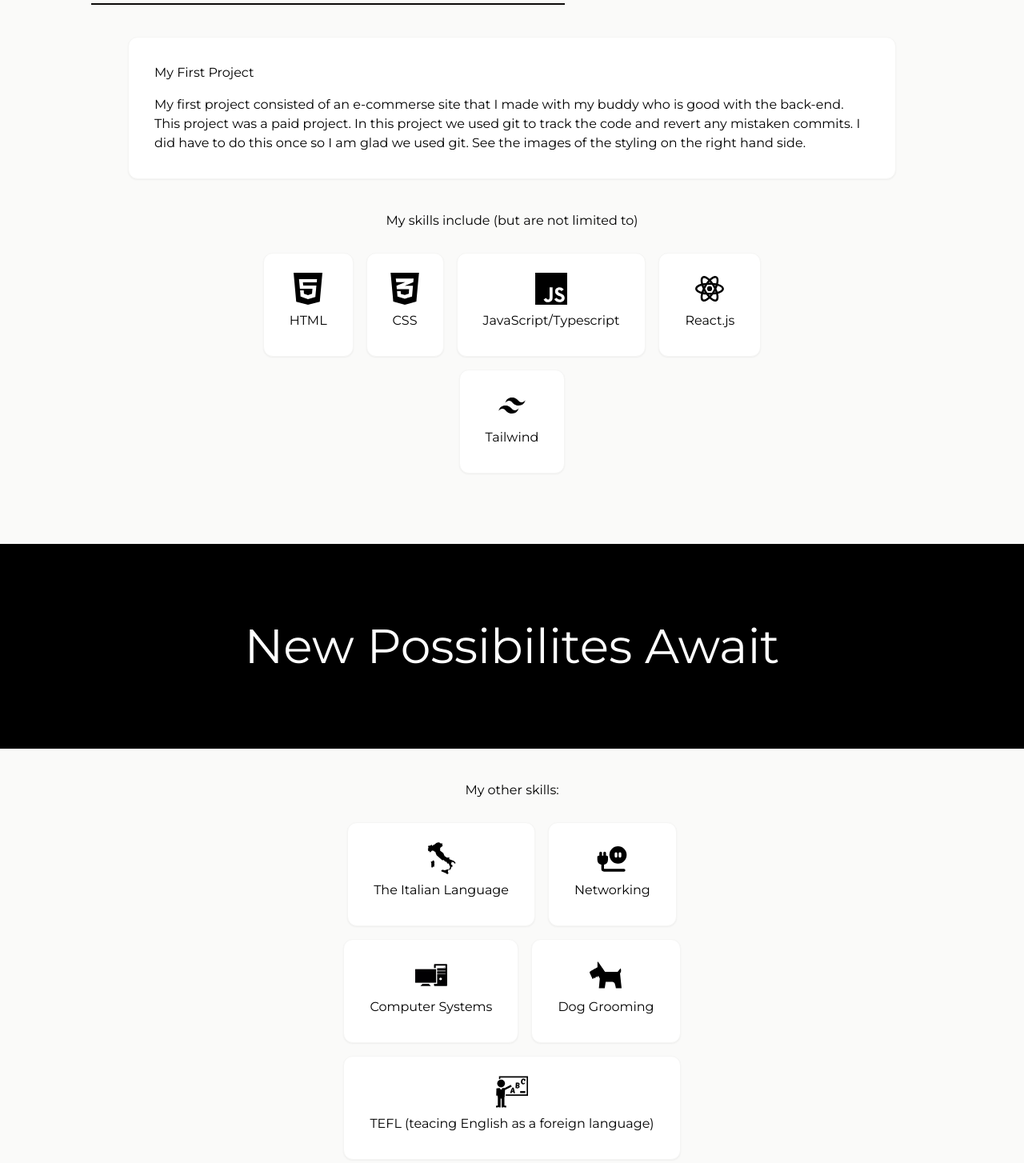
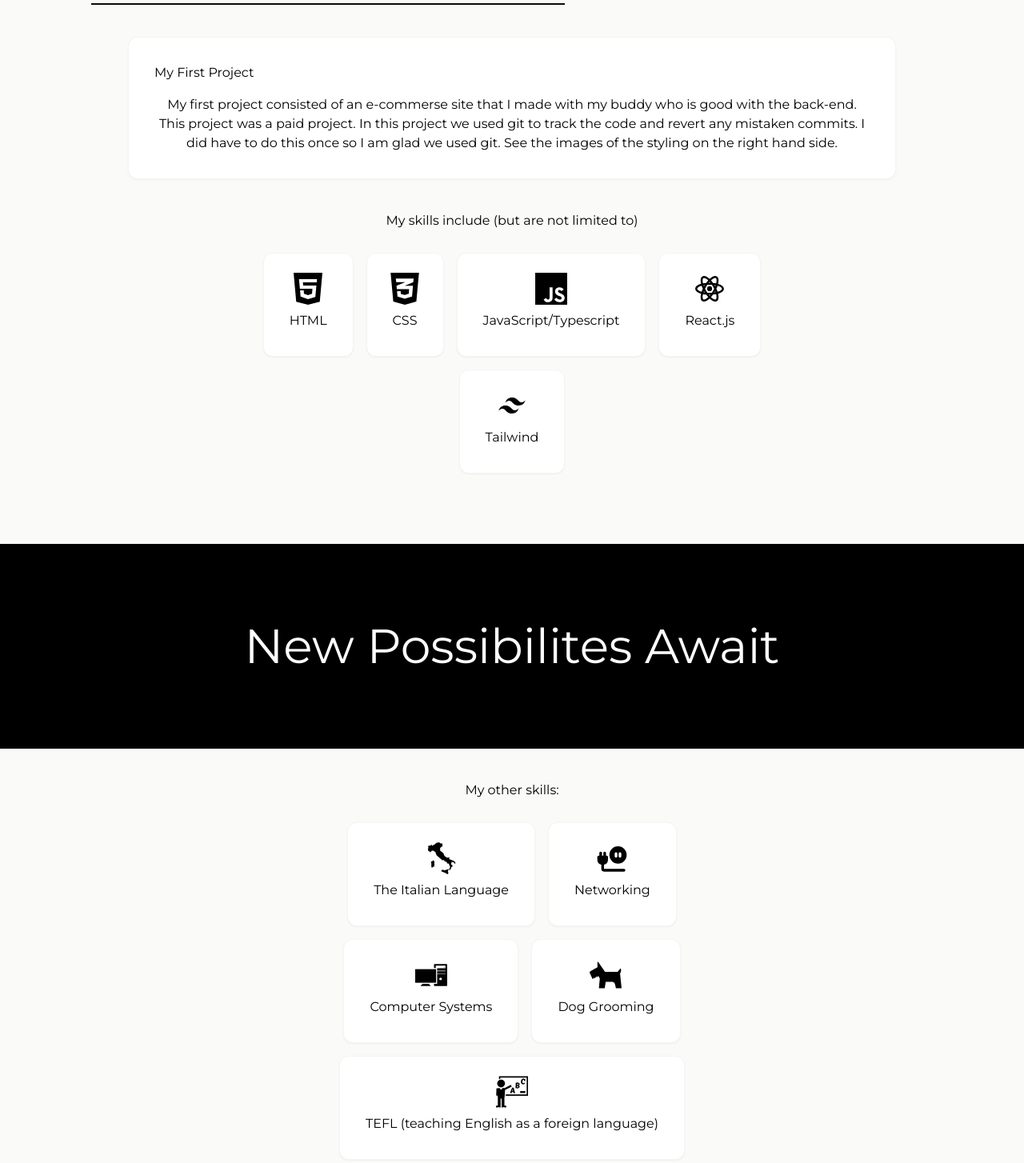
Before and after one commit to Robertvson/Robertvson.github.io, a Next.js app: page / in a window 1280 px wide. Shown: the part 56-1510 px from the top of the page at 80% size. Built offline with nearby package versions, Linux system fonts and the light colour scheme.

Commit message:
Centering

```diff
--- a/src/app/components/extraskills.tsx
+++ b/src/app/components/extraskills.tsx
@@ -6,7 +6,7 @@ const extraskillsdis = [
     {name: 'Networking', icon: '/icons/plug.svg'},
     {name: 'Computer Systems', icon: '/icons/system.svg'},
     {name: 'Dog Grooming', icon:'/icons/dog.svg'},
-    {name: 'TEFL (teacing English as a foreign language)', icon: '/icons/teach.svg'}
+    {name: 'TEFL (teaching English as a foreign language)', icon: '/icons/teach.svg'}
  ]
 
 
@@ -22,7 +22,7 @@ return(
                     className=" mx-2 my-2 bg-white p-6 rounded-xl shadow-sm border border-stone-100 hover:shadow-md transition-shadow"
                 >
                     <img alt= '' className='h-10 w-10 mx-auto' src={item.icon}/>
-                    <p className='text-black p-2'>{item.name}</p>
+                    <p className='text-black p-2 text-center'>{item.name}</p>
                 </motion.div>
             ))}
         </div>
--- a/src/app/components/table.tsx
+++ b/src/app/components/table.tsx
@@ -14,8 +14,8 @@ export default function Table() {
                     key={index}
                     className="flex flex-wrap bg-white p-6 rounded-xl shadow-sm border border-stone-100 hover:shadow-md transition-shadow"
                 >
-                    <h1 className='text-black p-2'>{item.header}</h1>
-                    <p className="text-black p-2">{item.para}</p>
+                    <h1 className='text-black p-2 text-center'>{item.header}</h1>
+                    <p className="text-black p-2 text-center">{item.para}</p>
                 </motion.div>
             ))}
         </div>
--- a/src/app/components/techstack.tsx
+++ b/src/app/components/techstack.tsx
@@ -23,7 +23,7 @@ return(
                     className="mx-2 my-2 bg-white p-6 rounded-xl shadow-sm border border-stone-100 hover:shadow-md transition-shadow"
                 >
                     <img alt='' className='h-10 w-10 mx-auto' src={item.icon}/>
-                    <p className='text-black p-2'>{item.name}</p>
+                    <p className='text-black p-2 text-center'>{item.name}</p>
                 </motion.div>
             ))}
         </div>
```
